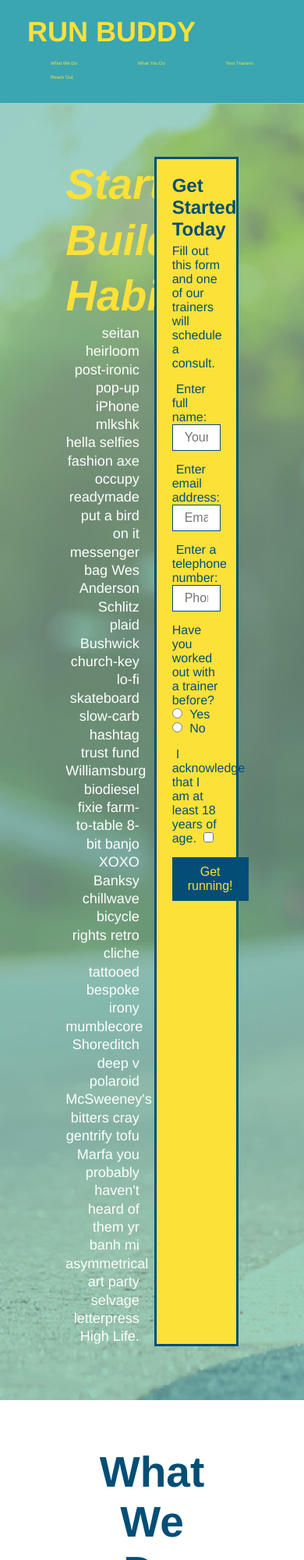
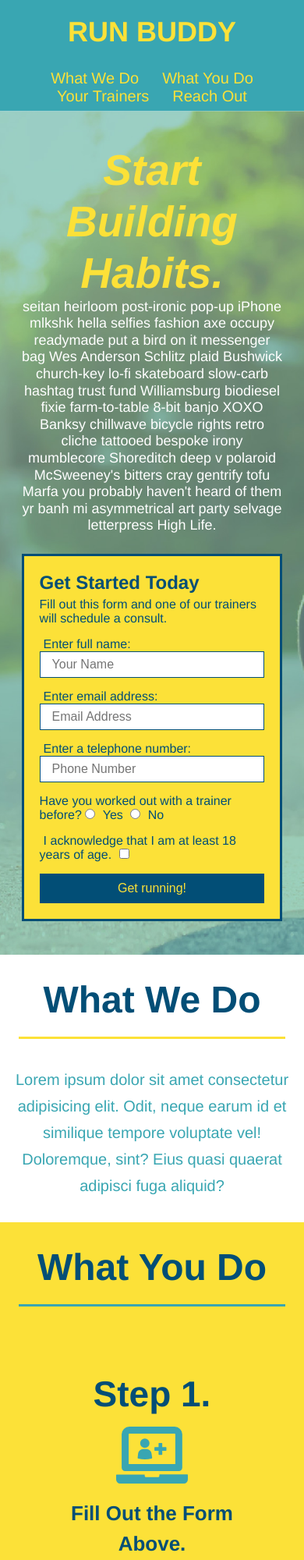
Before and after one commit to PetitsPoissons/2UFSFMOD02-run-buddy-Advanced-CSS, a plain HTML site: page index.html in a window 390 px wide. Shown: the top 2000 px of the page at 78% size. Drawn offline with Linux system fonts and the light colour scheme.

Commit message:
media queries

```diff
--- a/assets/css/style.css
+++ b/assets/css/style.css
@@ -14,7 +14,7 @@ section {
 }
 
 .section-title {
-	font-size: 55px;
+	font-size: 48px;
 	color: #024e76;
 	border-bottom: 3px solid;
 	padding-bottom: 20px;
@@ -29,14 +29,6 @@ section {
 
 .secondary-border {
 	border-color: #39a6b2;
-}
-
-.text-left {
-	text-align: left;
-}
-
-.text-right {
-	text-align: right;
 }
 
 .flex-row {
@@ -77,7 +69,7 @@ header nav ul {
 }
 
 header nav ul li a {
-	margin: 0 30px;
+	padding: 10px 15px;
 	font-weight: lighter;
 	font-size: 1.55vw;
 }
@@ -116,6 +108,7 @@ footer a {
 	background-position: center;
 	display: flex;
 	justify-content: center;
+	align-items: flex-start;
 	flex-wrap: wrap;
 }
 
@@ -125,7 +118,7 @@ footer a {
 	margin: 3.5%;
 	color: #fff;
 	font-size: 18px;
-	line-height: 1.3;
+	line-height: 1.2;
 }
 
 .hero-cta h2 {
@@ -347,3 +340,94 @@ footer a {
 	height: 400px;
 }
 /* Reach Out Style End */
+
+/* MEDIA QUERY FOR SMALLER DESKTOP SCREENS AND SMALLER */
+@media screen and (max-width: 980px) {
+	header {
+		padding-bottom: 0;
+		justify-content: center;
+	}
+	header h1 {
+		width: 100%;
+		text-align: center;
+	}
+	header nav ul {
+		margin-top: 20px;
+		width: 100%;
+		justify-content: center;
+	}
+	header nav ul li a {
+		font-size: 20px;
+	}
+	footer h2,
+	footer div {
+		text-align: center;
+		width: 100%;
+	}
+	.hero-cta,
+	.hero-form {
+		width: 100%;
+	}
+	.hero-cta {
+		text-align: center;
+	}
+	.section-title {
+		width: 80%;
+	}
+	.trainer {
+		flex: 0 70%;
+	}
+	.contact-info iframe {
+		flex: 1 100%;
+	}
+}
+
+/* MEDIA QUERY FOR TABLETS AND SMALLER */
+@media screen and (max-width: 768px) {
+	section {
+		padding: 30px 15px;
+	}
+	.step h3 {
+		flex: 1 100%;
+		text-align: center;
+	}
+	.step-info {
+		flex: 2 100%;
+		text-align: center;
+		justify-content: center;
+	}
+	.step-img {
+		flex: 0 32%;
+		margin-right: 0;
+		margin-top: 15px;
+		margin-bottom: 15px;
+	}
+	.step-text {
+		flex: 100%;
+	}
+}
+
+/* MEDIA QUERY FOR MOBILE PHONES AND SMALLER */
+@media screen and (max-width: 575px) {
+	.hero-form button {
+		width: 100%;
+	}
+	.section-title {
+		width: 95%;
+	}
+	.intro p {
+		width: 100%;
+	}
+	.trainer {
+		flex: 0 100%;
+	}
+	.contact-info > * {
+		flex: 0 100%;
+	}
+	.contact-info {
+		text-align: center;
+	}
+	.contact-form {
+		order: 3;
+	}
+}
```
